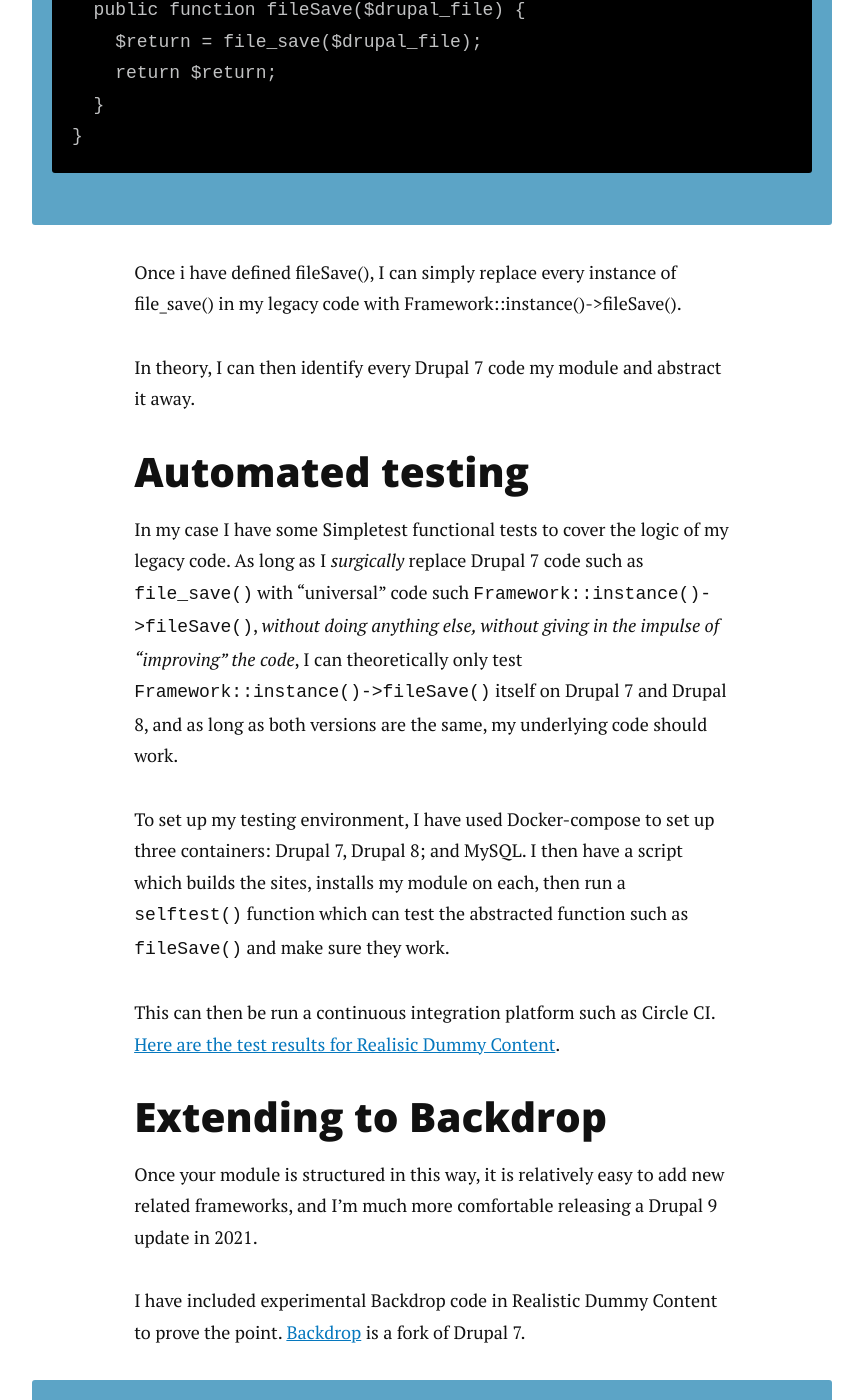
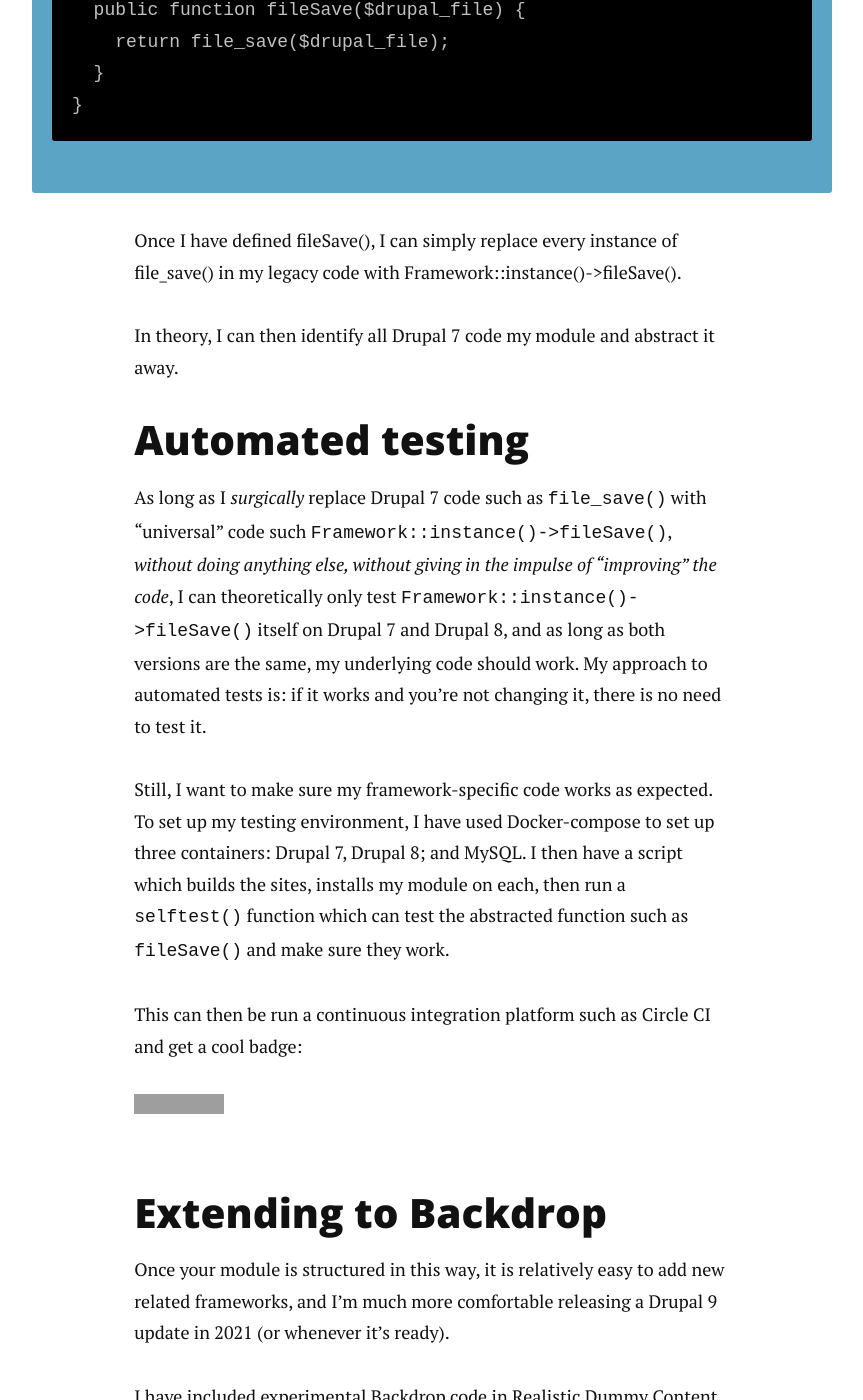
Before and after one commit to alberto56/dcycleblog, a Jekyll site: the page built from _posts/2017-02-28-same-module-drupal-7-and-8.md, in a window 1280 px wide and 1400 px high, scrolled down 2239 px. Shown: the whole window, without its empty margins (208-1071 px from the left). Built offline with Jekyll 4.4.1, drawn with Linux system fonts in a browser that asks for light colours; nearby versions of some CDN libraries; comment, search, counter and statistics services are not loaded; some of the changed text lies outside the part shown; grey boxes are pictures that could not be loaded.

Commit message:
Update 2017-02-28-same-module-drupal-7-and-8.md

```diff
--- a/_posts/2017-02-28-same-module-drupal-7-and-8.md
+++ b/_posts/2017-02-28-same-module-drupal-7-and-8.md
@@ -56,28 +56,29 @@
 
     class Drupal7 extends Framework {
       public function fileSave($drupal_file) {
-        $return = file_save($drupal_file);
-        return $return;
+        return file_save($drupal_file);
       }
     }
 
-Once i have defined fileSave(), I can simply replace every instance of file_save() in my legacy code with Framework::instance()->fileSave().
+Once I have defined fileSave(), I can simply replace every instance of file_save() in my legacy code with Framework::instance()->fileSave().
 
-In theory, I can then identify every Drupal 7 code my module and abstract it away.
+In theory, I can then identify all Drupal 7 code my module and abstract it away.
 
 Automated testing
 -----
 
-In my case I have some Simpletest functional tests to cover the logic of my legacy code. As long as I _surgically_ replace Drupal 7 code such as `file_save()` with "universal" code such `Framework::instance()->fileSave()`, _without doing anything else, without giving in the impulse of "improving" the code_, I can theoretically only test `Framework::instance()->fileSave()` itself on Drupal 7 and Drupal 8, and as long as both versions are the same, my underlying code should work.
+As long as I _surgically_ replace Drupal 7 code such as `file_save()` with "universal" code such `Framework::instance()->fileSave()`, _without doing anything else, without giving in the impulse of "improving" the code_, I can theoretically only test `Framework::instance()->fileSave()` itself on Drupal 7 and Drupal 8, and as long as both versions are the same, my underlying code should work. My approach to automated tests is: if it works and you're not changing it, there is no need to test it.
 
-To set up my testing environment, I have used Docker-compose to set up three containers: Drupal 7, Drupal 8; and MySQL. I then have a script which builds the sites, installs my module on each, then run a `selftest()` function which can test the abstracted function such as `fileSave()` and make sure they work.
+Still, I want to make sure my framework-specific code works as expected. To set up my testing environment, I have used Docker-compose to set up three containers: Drupal 7, Drupal 8; and MySQL. I then have a script which builds the sites, installs my module on each, then run a `selftest()` function which can test the abstracted function such as `fileSave()` and make sure they work.
 
-This can then be run a continuous integration platform such as Circle CI. [Here are the test results for Realisic Dummy Content](https://circleci.com/gh/dcycle/realistic_dummy_content).
+This can then be run a continuous integration platform such as Circle CI and get a cool badge:
+
+[![CircleCI](https://circleci.com/gh/dcycle/realistic_dummy_content.svg?style=svg)](https://circleci.com/gh/dcycle/realistic_dummy_content)
 
 Extending to Backdrop
 -----
 
-Once your module is structured in this way, it is relatively easy to add new related frameworks, and I'm much more comfortable releasing a Drupal 9 update in 2021.
+Once your module is structured in this way, it is relatively easy to add new related frameworks, and I'm much more comfortable releasing a Drupal 9 update in 2021 (or whenever it's ready).
 
 I have included experimental Backdrop code in Realistic Dummy Content to prove the point. [Backdrop](https://backdropcms.org) is a fork of Drupal 7.
 
```
